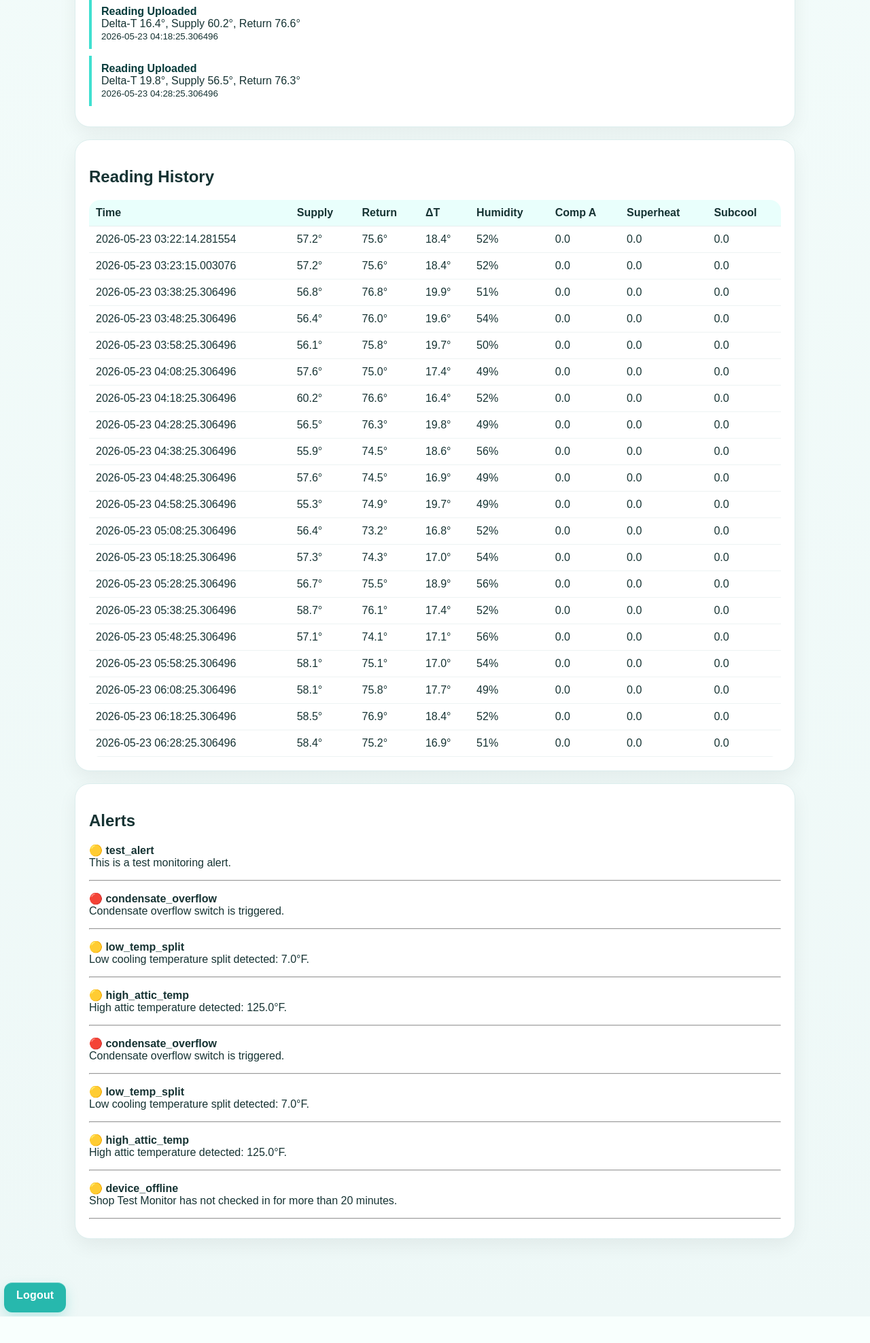
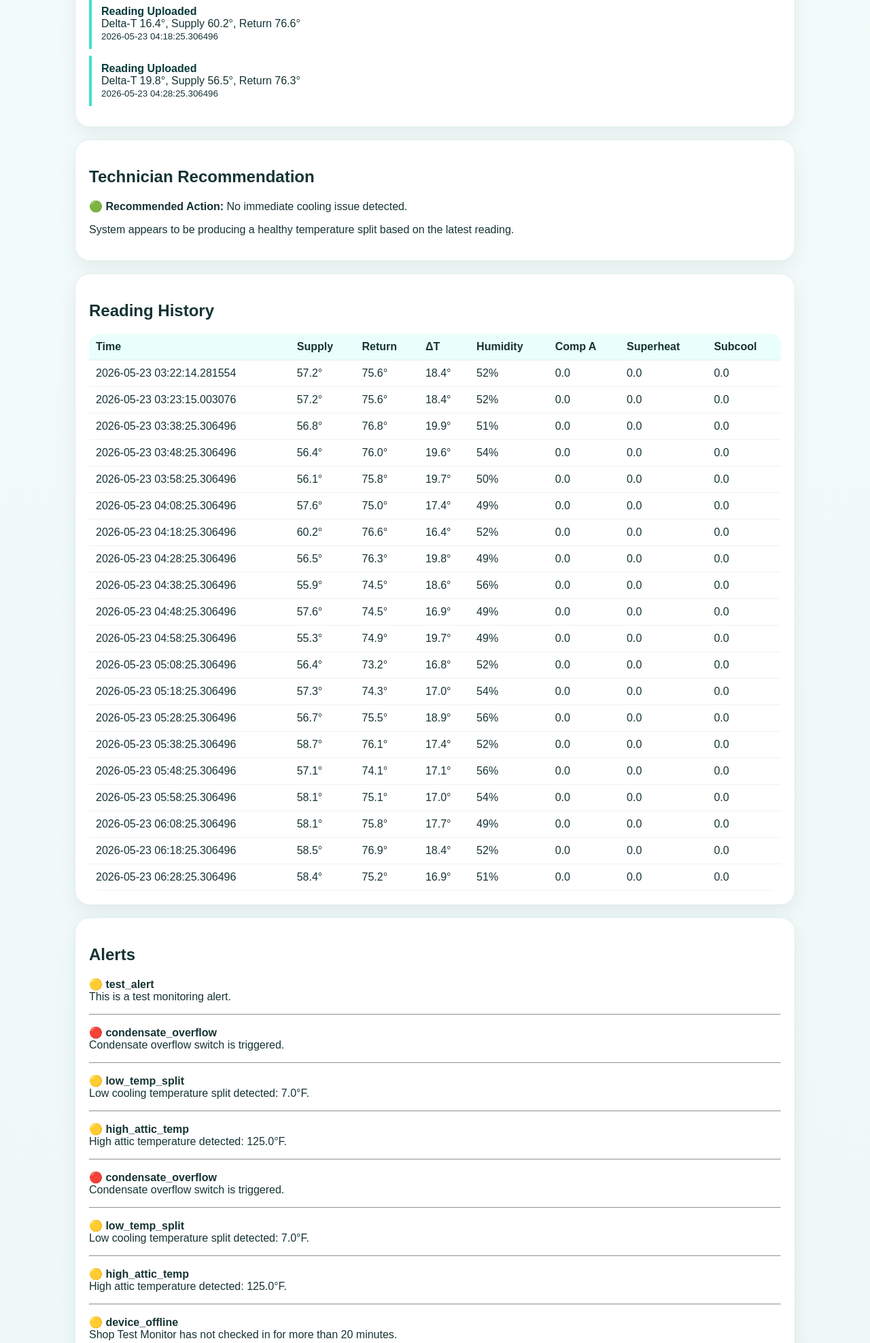
Before and after one commit to mroldham/toucan-hvac, a Flask app: template templates/toucan_monitor_device.html in a window 1280 px wide. Shown: the part 2622-4597 px from the top of the page at 68% size. Before the commit the page ends 4558 px from the top, so only its background shows below. Run offline with Flask 3, Linux system fonts and the light colour scheme; the template is opened without the code that fills it: values that come from a table or form of the project are taken from there, others are empty; data comes from the database, SQL or seed files in the repository.

Commit message:
Add monitor technician recommendation panel

```diff
--- a/templates/toucan_monitor_device.html
+++ b/templates/toucan_monitor_device.html
@@ -185,6 +185,25 @@
   {% endif %}
 </div>
 
+
+  <div class="panel">
+    <h2>Technician Recommendation</h2>
+
+    {% if latest.temp_split and latest.temp_split < 12 and latest.system_running %}
+      <p>🔴 <b>Recommended Action:</b> Schedule a cooling performance inspection.</p>
+      <p>Possible causes may include low refrigerant charge, airflow restriction, dirty coil, weak compressor, or metering issue.</p>
+    {% elif latest.temp_split and latest.temp_split >= 12 and latest.temp_split < 16 and latest.system_running %}
+      <p>🟡 <b>Recommended Action:</b> Watch this system and compare against future readings.</p>
+      <p>Delta-T is slightly low. If it continues dropping, inspect airflow, filter condition, coil cleanliness, and refrigerant performance.</p>
+    {% elif latest.temp_split and latest.temp_split >= 16 and latest.temp_split <= 24 %}
+      <p>🟢 <b>Recommended Action:</b> No immediate cooling issue detected.</p>
+      <p>System appears to be producing a healthy temperature split based on the latest reading.</p>
+    {% else %}
+      <p>⚪ <b>Recommended Action:</b> Continue monitoring.</p>
+      <p>The system may be off, idle, or not producing enough data yet for a strong recommendation.</p>
+    {% endif %}
+  </div>
+
 <div class="panel">
   <h2>Reading History</h2>
   {% if readings %}
```
